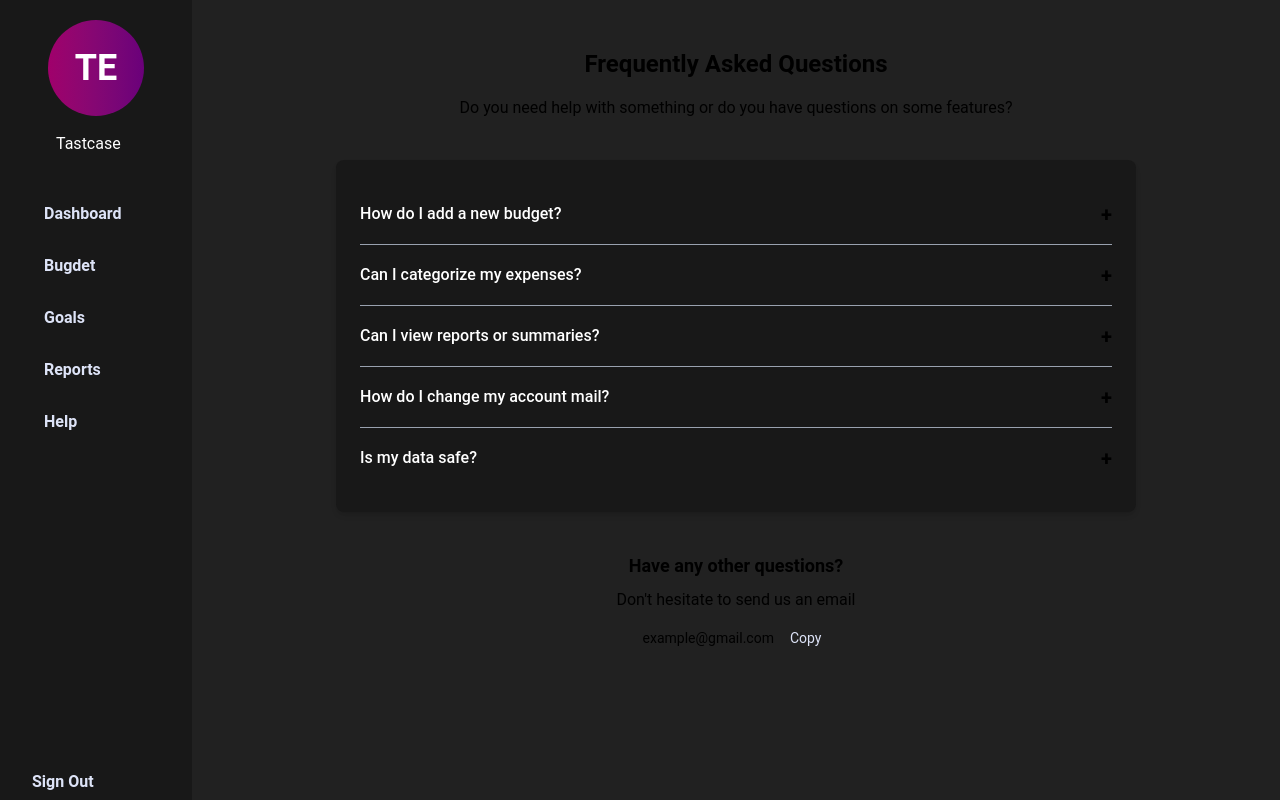
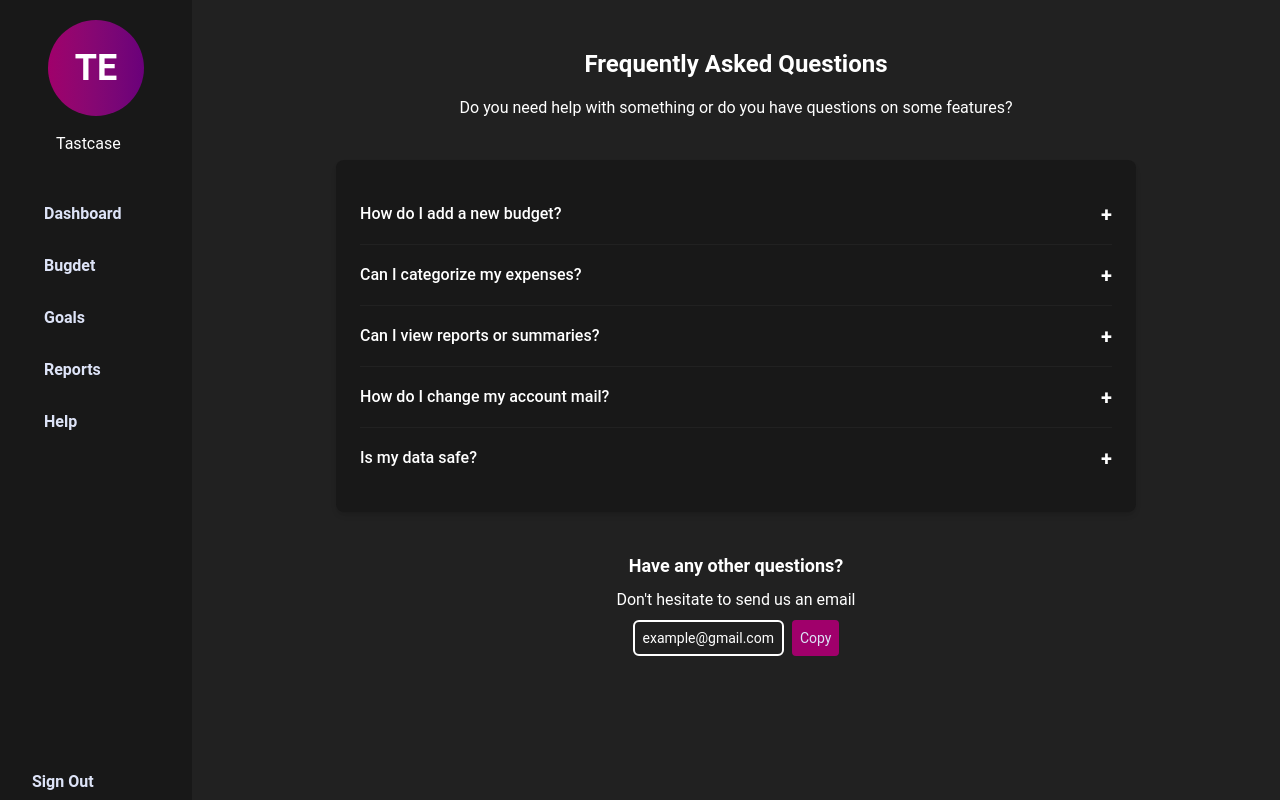
Before and after one commit to Sesethu97/my-budget-tracker, a React (Vite) app: page /help in a window 1280 px wide. Built offline with nearby package versions, Linux system fonts and the light colour scheme; some icons are missing.

Commit message:
changed color theme in help

```diff
--- a/src/App.css
+++ b/src/App.css
@@ -2,7 +2,7 @@
 
 @theme {
   --color-primary: #181818;
-  --color-secondary: ##212121;
+  --color-secondary: #212121;
   --color-tertiary: #dde3f7;
   --color-highlighter: #dde3f7;
   --color-royal-purple: #6a007a;
--- a/src/components/faq/FAQ.jsx
+++ b/src/components/faq/FAQ.jsx
@@ -40,7 +40,7 @@ function FAQ() {
         {faqData.map((item, index) => (
           <div
             key={index}
-            className="border-b border-gray-400 py-4 last:border-none"
+            className="border-b border-secondary py-4 last:border-none"
           >
             <div
               className="flex justify-between items-center cursor-pointer"
--- a/src/pages/help/Help.jsx
+++ b/src/pages/help/Help.jsx
@@ -15,7 +15,7 @@ function Help() {
   };
 
   return (
-    <main className="ml-48 p-6 text-center">
+    <main className="ml-48 p-6 text-center text-white">
       <h1 className="text-2xl font-bold">Frequently Asked Questions</h1>
       <p className="mt-4">
         {" "}
@@ -28,10 +28,10 @@ function Help() {
 
       <h2 className="text-lg font-bold">Have any other questions?</h2>
       <p className="text-base py-2 ">Don't hesitate to send us an email</p>
-      <span className="text-sm py-6">{email}</span>
+      <span className="text-sm py-2 px-2 border-2 rounded-md">{email}</span>
       <button
         onClick={handleCopeEmail}
-        className="text-sm bg-secondary hover:bg-gray-800 py-2 px-2 rounded ml-2 text-tertiary "
+        className="text-sm bg-deep-magenta hover:bg-magenta py-2 px-2 rounded ml-2 text-tertiary "
       >
         {copyEmail ? "Copied" : "Copy"}
       </button>
```
